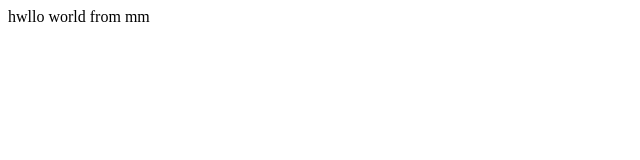
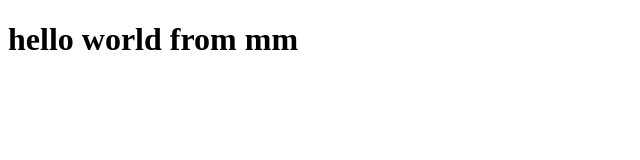
Before and after one commit to mohit1050/Coursera, a plain HTML site: page sites/week2/index.html in a window 1280 px wide. Shown: the whole page, without its empty margins (0-640 px from the left). Drawn offline with Linux system fonts and the light colour scheme.

Commit message:
spelling mistake

```diff
--- a/sites/week2/index.html
+++ b/sites/week2/index.html
@@ -4,6 +4,6 @@
 		<title>hello world</title>
 	</head>
 	<body>
-		<div>hwllo world from mm</div>
+		<h1>hello world from mm</div>
 	</body>
 </html>
```
